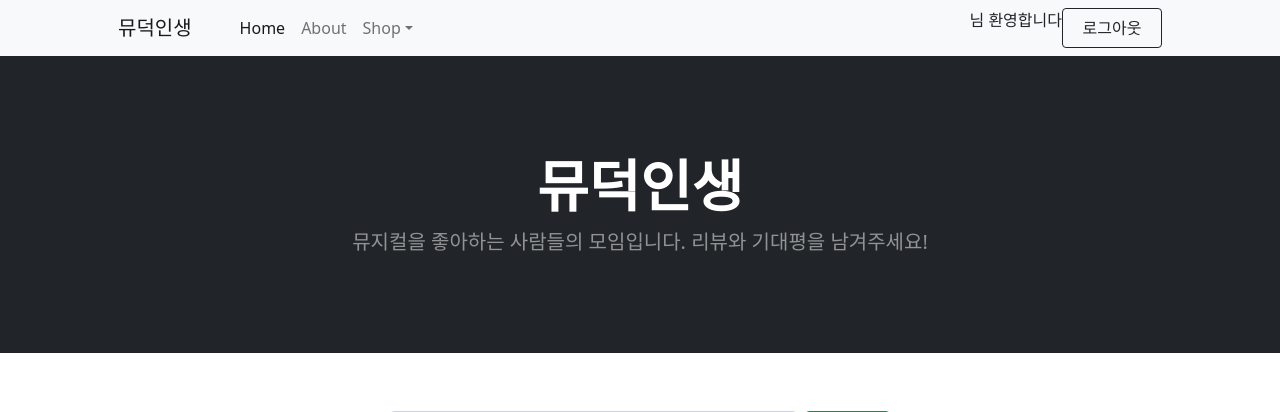
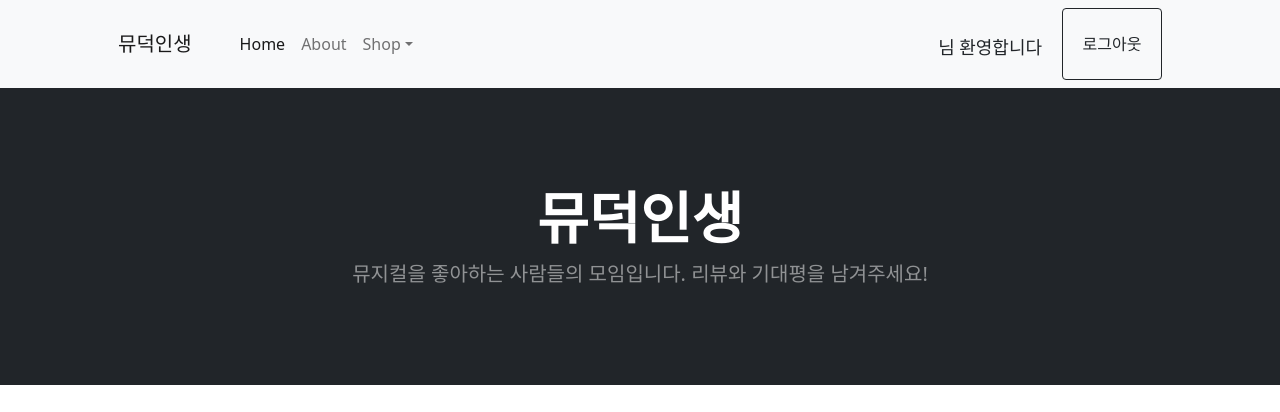
Before and after one commit to ryurim0109/6jo-miniproject, a Flask app: template templates/index.html in a window 1280 px wide. Shown: the top 412 px of the page. Run offline with Flask 2, Linux system fonts and the light colour scheme; the template is opened without the code that fills it, so the values that code supplies are empty; some libraries are stand-ins or nearby versions.

Commit message:
유저 닉네임 수정

```diff
--- a/templates/index.html
+++ b/templates/index.html
@@ -16,6 +16,18 @@
 
     <script src="https://code.jquery.com/jquery-3.6.0.min.js"></script>
     <script src="https://cdnjs.cloudflare.com/ajax/libs/jquery-cookie/1.4.1/jquery.cookie.min.js"></script>
+    <style>
+        #form_name{
+            align-content: space-between;
+            gap:20px;
+        }
+        #wel_name{
+            height: 56px;
+            font: normal 1.125rem "Noto Sans KR";
+            padding-top:25px;
+            box-sizing:border-box;
+        }
+    </style>
     <script>
         $(document).ready(function () {
             list(1);
@@ -119,7 +131,7 @@
                     </ul>
                 </li>
             </ul>
-            <form class="d-flex">
+            <form id="form_name" class="d-flex">
                 <p id="wel_name">{{ name }}님 환영합니다</p>
                 <button class="btn btn-outline-dark" type="button" onclick="logout()">
                     로그아웃
```
